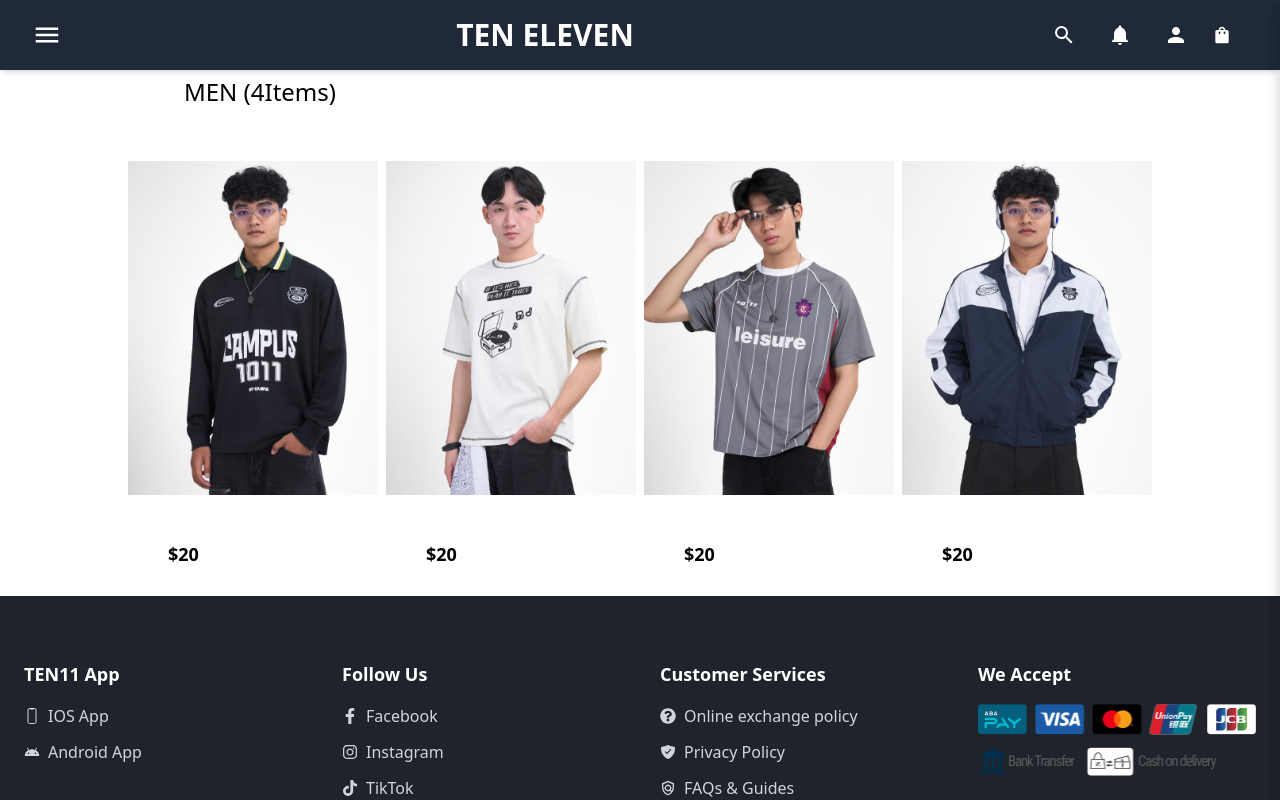
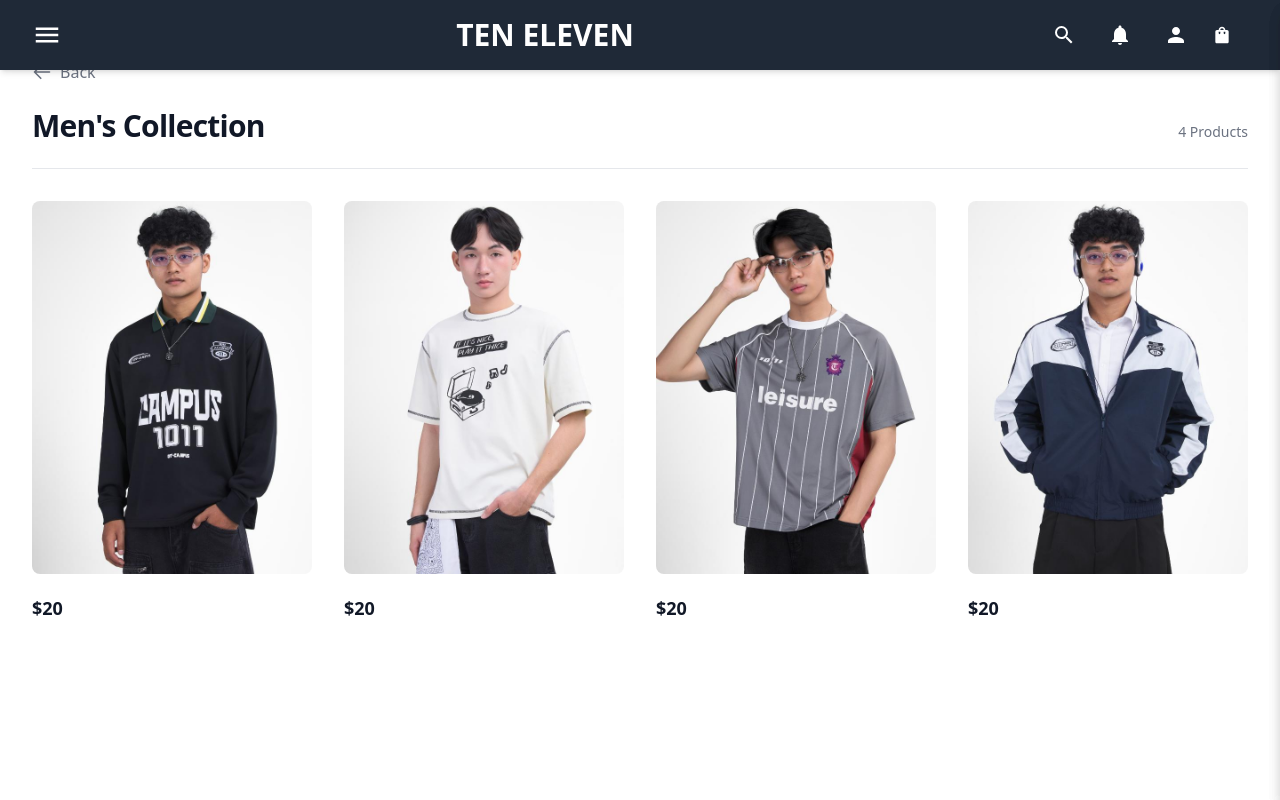
Before and after one commit to Sothearith22/Project_TEN11, a React (Vite) app: page /product/men in a window 1280 px wide. Shown: the top 800 px of the page. Built offline with nearby package versions, Linux system fonts and the light colour scheme; grey boxes are pictures that could not be loaded; a web font is replaced by a local one.

Commit message:
update new feture

```diff
--- a/Data.js
+++ b/Data.js
@@ -14,14 +14,14 @@ export const products = [
     id: 1,
     imageURL: MenURLChange,
     price: 20.33,
-    discountRate:-10,
+    discountRate:10,
     discount:22.59 ,
     product_name: ' Tie-Neck' },
   {
     id: 2,
     imageURL: Tie_Neck,
      price: 15.67,
-     discountRate:-20,
+     discountRate:20,
      discount:19.59,
      product_name: 'Tie-Neck' },
   {
@@ -35,7 +35,7 @@ export const products = [
     id: 4,
     imageURL: women4Change,
     price: 18.55,
-    discountRate:-15,
+    discountRate:15,
     discount:18.66,
     product_name: 'Knitted Straight Leg Trousers'
 },
@@ -148,7 +148,7 @@ import Men2URL from './src/assets/image/Men2URL.jpg'
 import Men2URLChange from './src/assets/image/Men2URLChange.jpg'
 import Men3URL from './src/assets/image/Men4URL.jpg'
 import Men3URLChange from './src/assets/image/Men4URLChange.jpg'
-import { fromJSON } from 'postcss';
+
 
 export const Product_Men = [
     {
--- a/src/components/Context/CartContext.jsx
+++ b/src/components/Context/CartContext.jsx
@@ -1,6 +1,7 @@
 
 import React, { createContext, useState } from "react";
 import Swal from "sweetalert2";
+
 export const CartContext = createContext();
 
 export const CartProvider = ({ children }) => {
@@ -16,7 +17,7 @@ export const CartProvider = ({ children }) => {
       // size: `${product.size}`
       icon: "success",
       showConfirmButton: false,
-      timer: 2000,
+      timer: 1000,
       toast: true,
       position: "top-end",
     });
--- a/src/components/Footer/Footer.jsx
+++ b/src/components/Footer/Footer.jsx
@@ -43,7 +43,7 @@ const Footer = () => {
             <li className="flex items-center gap-2"><IoShieldCheckmarkSharp /> Privacy Policy</li>
             <li className="flex items-center gap-2"><MdOutlinePolicy /> FAQs & Guides</li>
             <li className="flex items-center gap-2"><FaQuestionCircle /> About Us</li>
-            <li className="flex items-center gap-2"><IoStorefrontOutline /> Find a store</li>
+            {/* <li className="flex items-center gap-2"><IoStorefrontOutline /> Find a store</li> */}
           </ul>
         </div>
 
@@ -60,7 +60,7 @@ const Footer = () => {
 
       {/* Footer Bottom */}
       <div className="text-center text-gray-400 mt-10 border-t border-gray-700 pt-4">
-        Powered By TEN11 © 2025
+        Build By Sothearith Developer
       </div>
     </footer>
   );
--- a/src/components/Main/Product.jsx
+++ b/src/components/Main/Product.jsx
@@ -5,7 +5,7 @@ import manImg from "../../assets/img/man.jpg";
 
 const Product = () => {
   return (
-    <div className="pt-8 px-4 sm:px-6 md:px-10 lg:px-20 w-full np mx-auto grid grid-cols-2 sm:grid-cols-2 gap-6 md:gap-8 lg:gap-10">
+    <div className="pt-8 px-3 sm:px-6 md:px-10 lg:px-20 w-full np mx-auto grid grid-cols-2 sm:grid-cols-2 gap-6 md:gap-8 lg:gap-10">
       {/* Women section */}
       <div className="flex flex-col items-center">
         <img
@@ -18,7 +18,7 @@ const Product = () => {
             to="/product/woman"
             className=" w-full h-[45px] flex items-center justify-center border-2 border-black text-black font-semibold hover:bg-black hover:text-white transition-all duration-300"
           >
-            Women Collection
+            WomanCollection
           </Link>
         </div>
       </div>
@@ -35,7 +35,7 @@ const Product = () => {
             to="/product/men"
             className=" w-full h-[45px] flex items-center justify-center border-2 border-black text-black font-semibold hover:bg-black hover:text-white transition-all duration-300"
           >
-            Men Collection
+            MenCollection
           </Link>
         </div>
       </div>
--- a/src/components/Shop/ShopWoman/ShopWoman.jsx
+++ b/src/components/Shop/ShopWoman/ShopWoman.jsx
@@ -1,58 +1,98 @@
-import React, { useState } from 'react';
-import { Link } from 'react-router-dom';
+import React from 'react';
+import { Link, useNavigate } from 'react-router-dom';
 import { Product_woman } from '../../../../Data';
 
 const Shopwoman = () => {
-  const [hoverId, setHoverId] = useState(null);
+  const navigate = useNavigate();
 
   return (
     <div className="w-full min-h-screen bg-white pt-10 pb-16">
 
+      <div className="max-w-7xl mx-auto px-4 sm:px-6 lg:px-8">
+
+        {/*  Back Button Section */}
+        <div className="mb-6 pt-4">
+          <button
+            onClick={() => navigate(-1)}
+            className="flex items-center gap-2 text-gray-500 hover:text-black transition-colors duration-200 group"
+          >
+            {/* SVG Arrow Icon */}
+            <svg
+              xmlns="http://www.w3.org/2000/svg"
+              fill="none"
+              viewBox="0 0 24 24"
+              strokeWidth={2}
+              stroke="currentColor"
+              className="w-5 h-5 group-hover:-translate-x-1 transition-transform duration-200"
+            >
+              <path strokeLinecap="round" strokeLinejoin="round" d="M10.5 19.5L3 12m0 0l7.5-7.5M3 12h18" />
+            </svg>
+            <span className="font-medium text-sm sm:text-base">Back</span>
+          </button>
+        </div>
+
         {/* Header */}
-      <div className="w-[90%] mx-auto mb-6">
-        <h1 className="text-black text-xl sm:text-2xl font-semibold mt-10">
-          WOMEN ({Product_woman.length} Items)
+        <div className="flex justify-between items-end mb-8 border-b border-gray-100 pb-4">
+          <h1 className="text-2xl md:text-3xl font-bold tracking-tight text-gray-900">
+            Women's Collection
           </h1>
+          <span className="text-gray-500 text-sm font-medium">
+            {Product_woman.length} Products
+          </span>
         </div>
 
         {/* Product Grid */}
-      <div className="w-[90%] mx-auto grid grid-cols-1 sm:grid-cols-2 md:grid-cols-3 lg:grid-cols-4 gap-6 sm:gap-8">
-
+        <div className="grid grid-cols-2 md:grid-cols-3 lg:grid-cols-4 gap-x-4 gap-y-8 sm:gap-x-6 lg:gap-x-8">
           {Product_woman.map((product) => (
             <Link
               key={product.id}
               to={`/product/woman/detail/${product.id}`}
-            className="bg-white rounded-xl shadow-sm hover:shadow-lg transition-all duration-300 border border-gray-200"
-            onMouseEnter={() => setHoverId(product.id)}
-            onMouseLeave={() => setHoverId(null)}
+              className="group block" // 'group' enables hover effects on children
             >
+              <div className="relative aspect-[3/4] w-full overflow-hidden rounded-lg bg-gray-100">
 
-            {/* Image */}
-            <div className="w-full h-[250px] sm:h-[270px] md:h-[290px] lg:h-[450px] bg-gray-50 flex items-center justify-center overflow-hidden rounded-t-xl">
+                {/* Image 1: Default View */}
                 <img
-                src={
-                  hoverId === product.id && product.imageURLChange
-                    ? product.imageURLChange
-                    : product.imageURL
-                }
+                  src={product.imageURL}
                   alt={product.product_name}
-                className="w-full h-full object-fit-contain group-hover:scale-105 transition-transform duration-300"
+                  className="h-full w-full object-cover object-center transition-opacity duration-300 ease-in-out group-hover:opacity-0"
                 />
+
+                {/* Image 2: Hover View */}
+                {product.imageURLChange && (
+                  <img
+                    src={product.imageURLChange}
+                    alt={`${product.product_name} alternate`}
+                    className="absolute inset-0 h-full w-full object-cover object-center opacity-0 transition-opacity duration-300 ease-in-out group-hover:opacity-100"
+                  />
+                )}
+
+                {/* Quick Add Button */}
+                <div className="absolute bottom-4 left-4 right-4 translate-y-full opacity-0 transition-all duration-300 group-hover:translate-y-0 group-hover:opacity-100 hidden lg:block">
+                  <button className="w-full bg-white text-black py-3 font-semibold text-sm shadow-lg hover:bg-black hover:text-white transition-colors">
+                    QUICK VIEW
+                  </button>
+                </div>
               </div>
 
-            {/* Info */}
-            <div className="p-3 sm:p-4">
-              <h2 className="text-gray-800 text-sm sm:text-base font-medium mb-1 line-clamp-1">
+              {/* Product Info */}
+              <div className="mt-4 flex flex-col gap-1">
+                <div className="flex justify-between items-start">
+                  <h3 className="text-sm text-gray-700 font-medium line-clamp-1 pr-2">
                     {product.product_name}
-              </h2>
-              <p className="text-black font-semibold text-base sm:text-lg">
+                  </h3>
+                  <p className="text-sm font-bold text-gray-900">
                     ${product.price}
                   </p>
                 </div>
 
+                <p className="text-xs text-gray-500">
+                  {product.category || "Women's Fashion"}
+                </p>
+              </div>
             </Link>
           ))}
-
+        </div>
       </div>
     </div>
   );
--- a/src/components/Shop/Shopman/ShopMen.jsx
+++ b/src/components/Shop/Shopman/ShopMen.jsx
@@ -1,51 +1,85 @@
-import React, { useState } from 'react';
-import { Link } from 'react-router-dom';
+import React from 'react';
+import { Link, useNavigate } from 'react-router-dom';
 import { Product_Men } from '../../../../Data';
 
 const ShopMen = () => {
-  const [hoverId, setHoverId] = useState(null);
+  const navigate = useNavigate();
 
   return (
-    <div className="w-full h-full bg-white pt-5 md:pt-7">
+    <div className="w-full min-h-screen bg-white py-10">
+
+      {/* Main Container */}
+      <div className="max-w-7xl mx-auto px-4 sm:px-6 lg:px-8">
+
+        {/* Back Button */}
+        <div className="mb-6 pt-5">
+          <button
+            onClick={() => navigate(-1)}
+            className="flex items-center gap-2 text-gray-500 hover:text-black transition-colors duration-200 group"
+          >
+            {/* SVG Arrow Icon */}
+            <svg
+              xmlns="http://www.w3.org/2000/svg"
+              fill="none"
+              viewBox="0 0 24 24"
+              strokeWidth={2}
+              stroke="currentColor"
+              className="w-5 h-5 group-hover:-translate-x-1 transition-transform duration-200"
+            >
+              <path strokeLinecap="round" strokeLinejoin="round" d="M10.5 19.5L3 12m0 0l7.5-7.5M3 12h18" />
+            </svg>
+            <span className="font-medium text-sm sm:text-base">Back</span>
+          </button>
+        </div>
 
         {/* Header */}
-      <div className="w-[80%] mx-auto ">
-        <h1 className="text-black text-xl md:text-2xl lg:px-14  lg:mt-12 mt-15">
-          MEN   ({Product_Men.length}Items)
+        <div className="flex items-baseline justify-between border-b border-gray-200 pb-6 mb-8">
+          <h1 className="text-2xl md:text-3xl font-bold tracking-tight text-gray-900">
+            Men's Collection
           </h1>
+          <span className="text-sm text-gray-500 font-medium">
+            {Product_Men.length} Products
+          </span>
         </div>
 
-      {/* Product Card */}
-      <div className="w-[80%] mx-auto grid lg:mt-5 grid-cols-2 bg-black/0 sm:grid-cols-2 md:grid-cols-4 lg:grid-cols-4 gap-2">
+        {/* Product Grid */}
+        <div className="grid grid-cols-2 md:grid-cols-3 lg:grid-cols-4 gap-x-4 gap-y-8 sm:gap-x-6 lg:gap-x-8">
           {Product_Men.map((product) => (
             <Link
               key={product.id}
               to={`/product/men/detail/${product.id}`}
-            className="group bg-white transition-all duration-200 ease-in-out"
-            onMouseEnter={() => setHoverId(product.id)}
-            onMouseLeave={() => setHoverId(null)}
+              className="group block"
             >
+              {/* Image Container */}
+              <div className="relative aspect-[3/4] w-full overflow-hidden rounded-lg bg-gray-100 mb-4">
+                <img
+                  src={product.imageURL}
+                  alt={product.name}
+                  className="h-full w-full object-cover object-center transition-opacity duration-300 ease-in-out group-hover:opacity-0"
+                />
 
-            {/* Product Image */}
-            <div className="w-full lg:h-[400px] h-[250px] bg-white flex items-center justify-center overflow-hidden">
+                {product.imageURLChange && (
                   <img
-                src={
-                  hoverId === product.id && product.imageURLChange
-                    ? product.imageURLChange : product.imageURL
-
-                }
-                alt={product.name}
-                className="w-full h-full object-contain transition-all duration-300 ease-in-out"
+                    src={product.imageURLChange}
+                    alt={`${product.name} alternate`}
+                    className="absolute inset-0 h-full w-full object-cover object-center opacity-0 transition-opacity duration-300 ease-in-out group-hover:opacity-100"
                   />
+                )}
               </div>
 
               {/* Product Info */}
-            <div className="lg:mt-3 px-2 lg:px-10">
-              <p className="text-black font-semibold lg:text-lg text-[15px]">${product.price}</p>
-              <h2 className="text-sm lg:text-lg  font-semibold text-gray-700">{product.name}</h2>
+              <div className="flex flex-col gap-1">
+                <h3 className="text-sm text-gray-700 font-medium truncate">
+                  {product.name}
+                </h3>
+                <p className="text-lg font-bold text-gray-900">
+                  ${product.price}
+                </p>
               </div>
+
             </Link>
           ))}
+        </div>
       </div>
     </div>
   );
```
Also changed, not shown: src/components/KickoffStyle/Card.jsx (+39 -20 lines), src/components/Slidebar.jsx (+82 -17 lines). Lines whose indentation alone changed are shown as unchanged.
